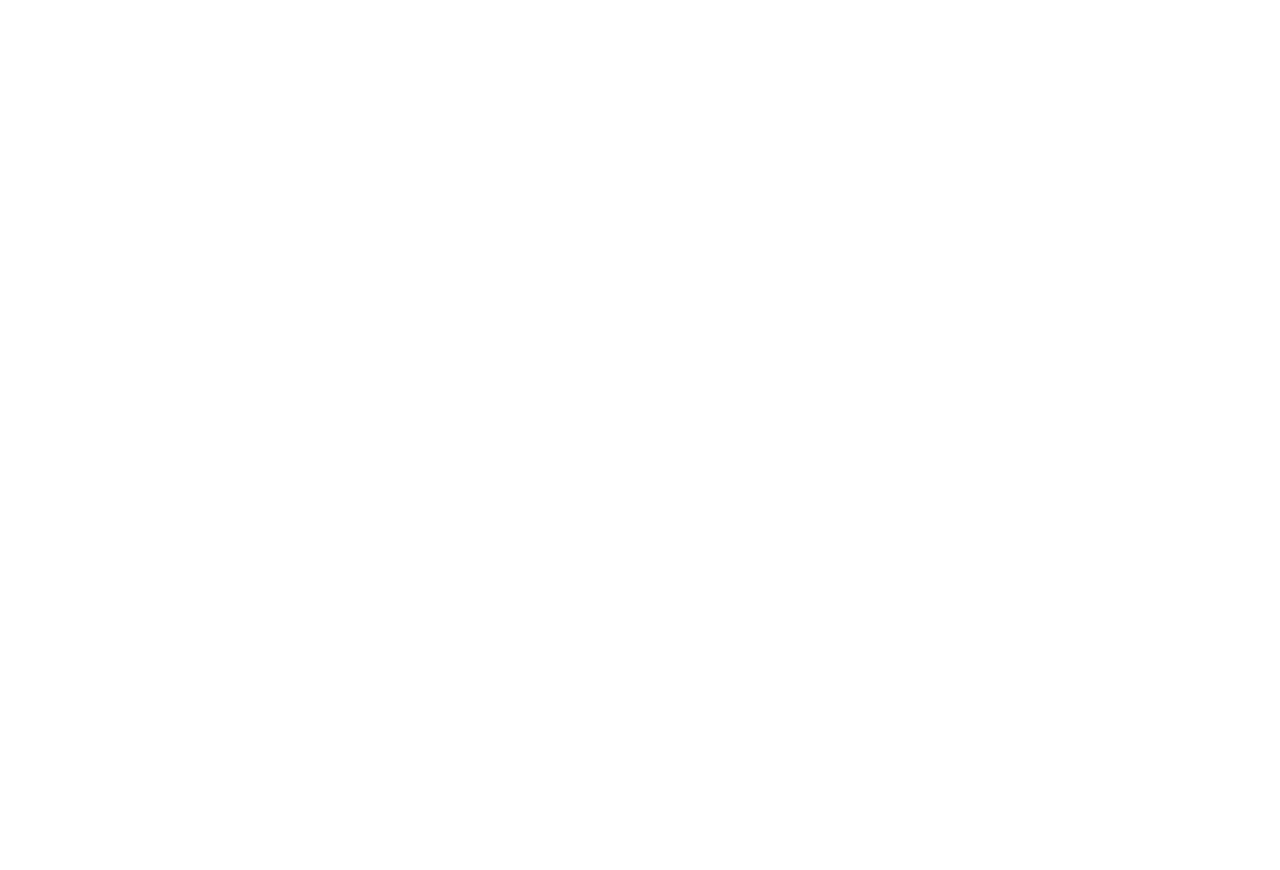
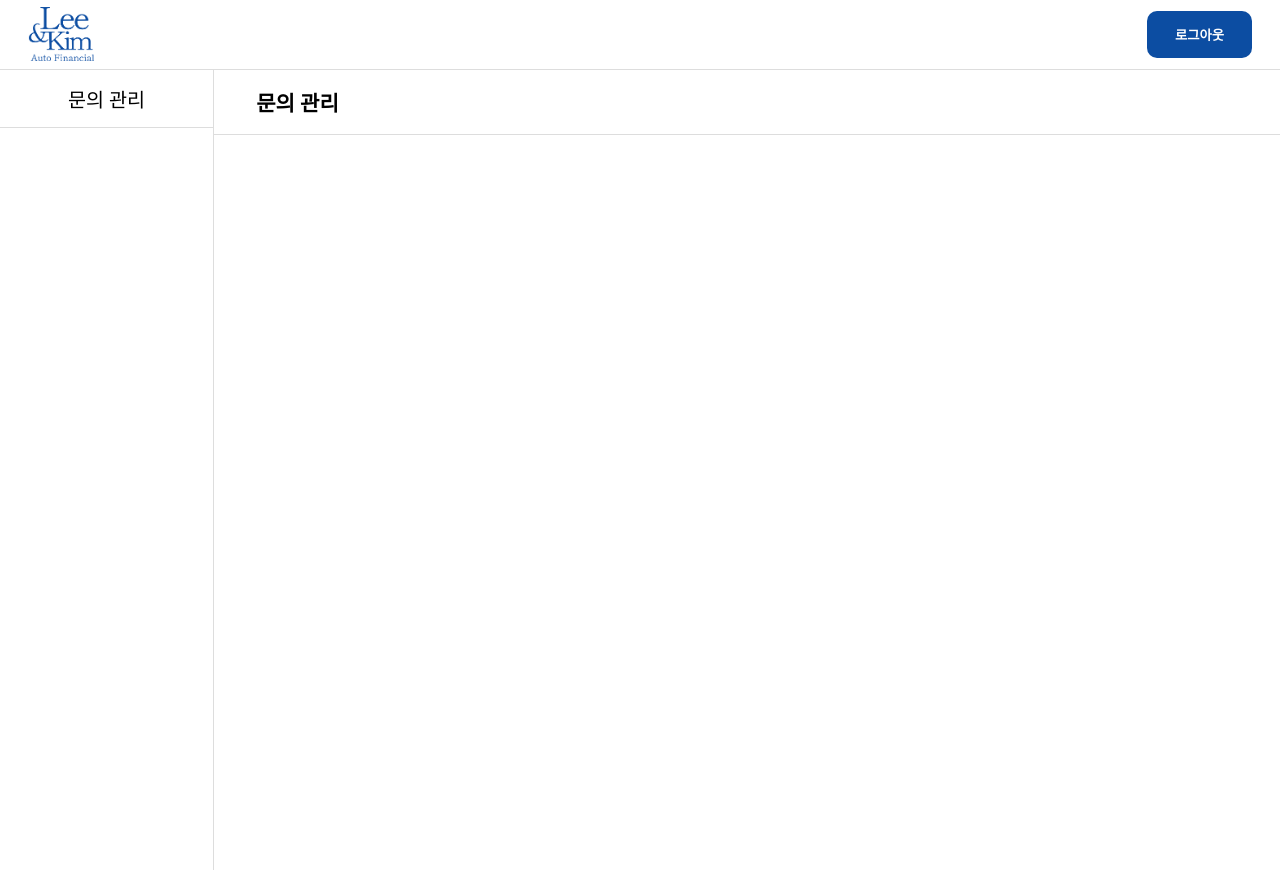
Before and after one commit to hoho3419/Car-ask, a React (Vite) app in the folder src/main/fronted/: page /adm/email in a window 1280 px wide. Before the commit this address had no page. Before the commit the page ends 800 px from the top, so only its background shows below. Built offline with nearby package versions, Linux system fonts and the light colour scheme.

Commit message:
Admin 페이지 React-query 도입 및 아직 미완성

```diff
--- a/src/main/fronted/src/App.jsx
+++ b/src/main/fronted/src/App.jsx
@@ -2,6 +2,8 @@ import { Routes, Route } from "react-router-dom";
 import Home from "./pages/Home";
 import Mail from "./store";
 import Privacy from "./components/UI/privacy";
+import Admin from "./pages/Admin";
+import AdminLogin from "./pages/AdminLogin";
 
 function App() {
   return (
@@ -9,6 +11,8 @@ function App() {
       <Routes>
         <Route path="/" element={<Home />}></Route>
         <Route path="/privacy" element={<Privacy />}></Route>
+        <Route path="/adm" element={<AdminLogin />}></Route>
+        <Route path="/adm/email" element={<Admin />}></Route>
       </Routes>
     </Mail>
   );
--- a/src/main/fronted/src/api/index.jsx
+++ b/src/main/fronted/src/api/index.jsx
@@ -8,20 +8,24 @@ const apiClient = axios.create({
 });
 
 export const emailSender = async (emailData) => {
-  const comName = "이게답솔루션";
-  const adminEmail = "ansrlgur12@eanswer.co.kr";
-  const emailRequest = {
-    comName: comName,
-    adminEmail: adminEmail,
-    contents: "",
-    ...emailData,
-  };
   try {
     console.log(emailData);
-    const data = await apiClient.post("/email", emailRequest);
+    const data = await apiClient.post("/email", emailData);
     console.log(data.data);
   } catch (e) {
     console.log(e.message);
     throw new Error(e.message);
   }
 };
+
+export const login = async (userData) => {
+  try {
+    const data = await apiClient.post("/auth/login", userData);
+    console.log(data.data);
+    const token = data.data;
+    localStorage.setItem("token", JSON.stringify(token));
+  } catch (e) {
+    console.log(e.message);
+    throw new Error(e.message);
+  }
+};
--- a/src/main/fronted/src/main.jsx
+++ b/src/main/fronted/src/main.jsx
@@ -2,12 +2,16 @@ import React from "react";
 import ReactDOM from "react-dom/client";
 import App from "./App.jsx";
 import "./index.css";
+import { QueryClient, QueryClientProvider } from "@tanstack/react-query";
 import { BrowserRouter as Router } from "react-router-dom";
+const queryClient = new QueryClient();
 
 ReactDOM.createRoot(document.getElementById("root")).render(
   <React.StrictMode>
-    <Router>
-      <App />
-    </Router>
+    <QueryClientProvider client={queryClient}>
+      <Router>
+        <App />
+      </Router>
+    </QueryClientProvider>
   </React.StrictMode>
 );
--- /dev/null
+++ b/src/main/fronted/src/pages/Admin.jsx
@@ -0,0 +1,98 @@
+import React from "react";
+import styled from "@emotion/styled";
+import { Outlet } from "react-router-dom";
+
+const Admin = () => {
+  return (
+    <AdminContainer>
+      <AdminHeader>
+        <img src="/leenkim.png" alt="로고" />
+        <div>
+          <button>로그아웃</button>
+        </div>
+      </AdminHeader>
+      <AdminBody>
+        <AdminAside>
+          <span>문의 관리</span>
+        </AdminAside>
+        <AdminContent>
+          <header>문의 관리</header>
+          <Outlet />
+          {/* <AdminSection></AdminSection> */}
+        </AdminContent>
+      </AdminBody>
+    </AdminContainer>
+  );
+};
+
+export default Admin;
+
+const AdminContainer = styled.div`
+  height: 100%;
+  width: 100%;
+  overflow-y: auto;
+  overflow-y: overlay;
+  overflow-x: hidden;
+`;
+const AdminHeader = styled.header`
+  width: 100%;
+  height: 5rem;
+  border-bottom: 1px solid #ddd;
+  display: flex;
+  align-items: center;
+  justify-content: space-between;
+  padding: 0 2rem;
+  box-sizing: border-box;
+  img {
+    width: 5rem;
+    color: #fff;
+    background-color: #fff;
+  }
+  button {
+    padding: 1rem 2rem;
+    border-radius: 10px;
+    background-color: #0c4da2;
+    font-weight: 900;
+    color: #fff;
+    border: none;
+    cursor: pointer;
+    &:hover {
+      color: #000;
+    }
+  }
+`;
+const AdminBody = styled.div`
+  display: flex;
+  width: 100%;
+`;
+
+const AdminAside = styled.aside`
+  flex: 2;
+  display: flex;
+  flex-direction: column;
+  align-items: center;
+  min-height: 100vh;
+  height: auto;
+  border-right: 1px solid #ddd;
+  span {
+    font-size: 1.4rem;
+    padding: 1rem 0;
+    text-align: center;
+    border-bottom: 1px solid #ddd;
+    width: 100%;
+  }
+`;
+
+const AdminContent = styled.div`
+  flex: 10;
+  display: flex;
+  flex-direction: column;
+  header {
+    padding: 1.2rem 3rem;
+    font-size: 1.5rem;
+    border-bottom: 1px solid #ddd;
+    font-weight: 900;
+  }
+`;
+
+// const AdminSection = styled.section``;
--- /dev/null
+++ b/src/main/fronted/src/pages/AdminLogin.jsx
@@ -0,0 +1,75 @@
+import styled from "@emotion/styled";
+import { useMutation } from "@tanstack/react-query";
+import React from "react";
+import { login } from "../api";
+import { useNavigate } from "react-router-dom";
+
+const AdminLogin = () => {
+  const nav = useNavigate();
+  const { mutate } = useMutation({
+    mutationFn: login,
+    onSuccess: () => {
+      nav("/adm/email");
+    },
+  });
+
+  const submitHandler = (e) => {
+    e.preventDefault();
+    // event.target으로 form안에 있는 정보들을 new FormData를 이용해 새로운 객체를 만들면서 전부 수집한다
+    // formData 객체로 데이터를 모은 것들을 Object.fromEntries를 사용해서 자바스크립트 객체로 변환한다.
+    const formData = new FormData(e.target);
+    const data = Object.fromEntries(formData);
+    mutate(data);
+  };
+
+  return (
+    <LoginContainer>
+      <LoginBox onSubmit={submitHandler}>
+        <img
+          src="/leenkim.png"
+          alt="로고"
+          style={{ width: "10rem", marginTop: "10rem" }}
+        />
+        <input type="text" name="email" id="email" />
+        <input type="text" name="password" id="password" />
+        <button>로그인</button>
+      </LoginBox>
+    </LoginContainer>
+  );
+};
+
+export default AdminLogin;
+
+const LoginContainer = styled.div`
+  width: 500px;
+  margin: 0 auto;
+`;
+
+const LoginBox = styled.form`
+  display: flex;
+  flex-direction: column;
+  align-items: center;
+  input {
+    width: 80%;
+    height: 2rem;
+    padding: 1rem;
+    font-size: 1.5rem;
+    border-radius: 10px;
+    margin: 1rem 0;
+    text-align: left;
+  }
+  button {
+    width: 80%;
+    background-color: #0c4da2;
+    border-radius: 10px;
+    font-size: 2rem;
+    padding: 1rem;
+    margin-top: 1rem;
+    color: #fff;
+    font-weight: 900;
+    cursor: pointer;
+    &:hover {
+      background-color: #06244b;
+    }
+  }
+`;
```
Also changed, not shown: src/main/fronted/src/components/admin/EmailItem.jsx (added, +7 -0 lines), src/main/fronted/src/components/admin/EmailList.jsx (added, +46 -0 lines).
